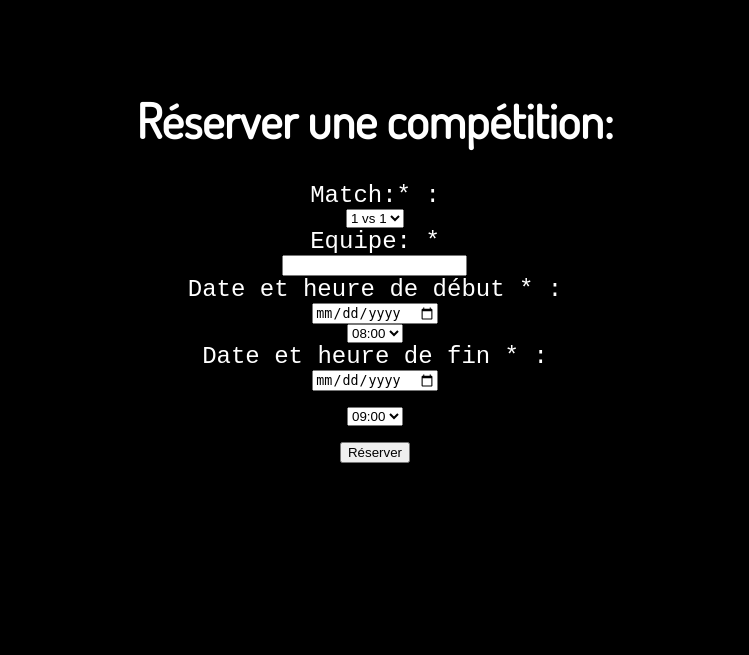
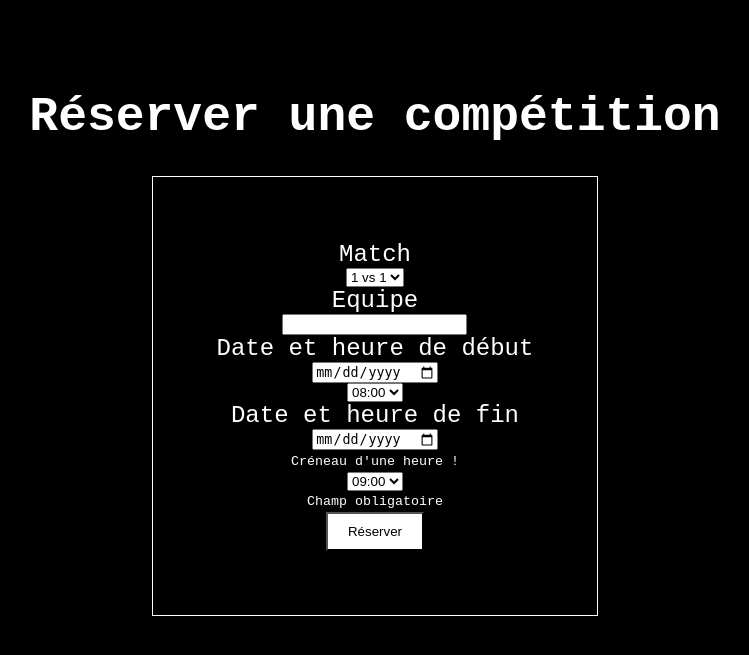
Before and after one commit to leopold-gauthier/ReservationSalle, a PHP site: page /php/reservation-form.php in a window 1280 px wide. Shown: the part 83-738 px from the top of the page, without its empty margins (265-1014 px from the left). Run offline with PHP 8.4, Linux system fonts and the light colour scheme; the visitor is signed in with stand-in values (Sample User, id 1); some libraries are stand-ins or nearby versions.

Commit message:
update css form

```diff
--- a/css/origin-main.css
+++ b/css/origin-main.css
@@ -24,7 +24,15 @@
 h1 {
     margin-top: 7%;
     background-color: black;
-    font-family: 'Dosis', sans-serif;
+    font-family: 'Courier New', Courier, monospace;
+    text-align: center;
+    font-size: 3rem;
+    color: white;
+}
+h2 {
+    margin-top: 2%;
+    background-color: black;
+    font-family: 'Courier New', Courier, monospace;
     text-align: center;
     font-size: 3rem;
     color: white;
@@ -43,6 +51,12 @@
     text-decoration: none;
     color: white;
 }
+small{
+    margin: 1%;
+    font-family: 'Courier New', Courier, monospace;
+    color: white;
+}
+
 
 video{
     width: 100%;
@@ -59,6 +73,8 @@
 }
 
 form{
+    border: solid 1px white;
+    padding: 5%;
     display: flex;
     flex-direction: column;
     align-items: center;
--- a/php/reservation-form.php
+++ b/php/reservation-form.php
@@ -76,22 +76,22 @@
         </nav>
     </header>
     <main>
-        <h1>Réserver une compétition:</h1>
+        <h1>Réserver une compétition</h1>
         <form action="reservation-form.php" method="POST" class="form_pir">
-            <label for="titre">Match:<span class="oblig">*</span> :</label>
+            <label for="titre">Match</label>
             <select id="titre" name="titre" required>
                 <option value="1 vs 1">1 vs 1</option>
                 <option value="2 vs 2">2 vs 2</option>
                 <option value="3 vs 3">3 vs 3</option>
                 <option value="4 vs 4">4 vs 4</option>
                 <option value="5 vs 5">5 vs 5</option>
-
             </select>
-            <label for="equipe">Equipe: <span class="oblig">*</span></label>
+            <label for="equipe">Equipe</label>
             <input type="text" id="description" name="description" required>
-            <label for="debut">Date et heure de début <span class="oblig">*</span> :</label>
+            <label for="debut">Date et heure de début</label>
 
             <!-- Date de Debut -->
+            <!-- ///////////// -->
             <?php
             if (isset($_GET["date_debut"])) {
                 $date_debut = $_GET["date_debut"];
@@ -122,8 +122,9 @@
             }
             ?>
 
+            <!-- HEURE DEBUT -->
+            <!-- /////////// -->
             <select id="debut" name="debut_heure" required>
-                <!-- HEURE DEBUT -->
                 <?php
                 if (isset($_GET["heure_debut"])) {
                     for ($heure_select = 8; $heure_select <= 19; $heure_select++) {
@@ -157,8 +158,10 @@
                 ?>
             </select>
 
-            <label for="fin">Date et heure de fin <span class="oblig">*</span> :</label>
             <!-- Date et Heure de fin -->
+            <!-- //////////////////// -->
+
+            <label for="fin">Date et heure de fin</label>
             <?php
             if (isset($_GET["date_debut"])) {
             ?>
@@ -172,6 +175,9 @@
             <?php
             }
             ?>
+
+            <!-- FIN HEURE -->
+            <!-- ///////// -->
             <select id="fin" name="fin_heure" required>
                 <?php
                 if (isset($_GET["heure_debut"])) {
@@ -205,15 +211,17 @@
                 }
                 ?>
             </select>
-            <small class="oblig">* Champ obligatoire</small>
-            <input type="submit" name="validresa" class="bouton" value="Réserver">
+            <!-- /////////////// -->
+            <small class="oblig">Champ obligatoire</small>
+            <!-- BOUTON RESERVER -->
+            <input type="submit" name="validresa" class="button" value="Réserver">
 
             <?php
             if (isset($msg_error)) {
-                echo "<span class='msg_'>" . $msg_error . "</span><br/>";
+                echo "<p>" . $msg_error . "</p><br/>";
             }
             if (isset($msg_valid)) {
-                echo "<span class='msg_'>" . $msg_valid . "</span><br/>";
+                echo "<p>" . $msg_valid . "</p><br/>";
             }
             ?>
         </form>
```
